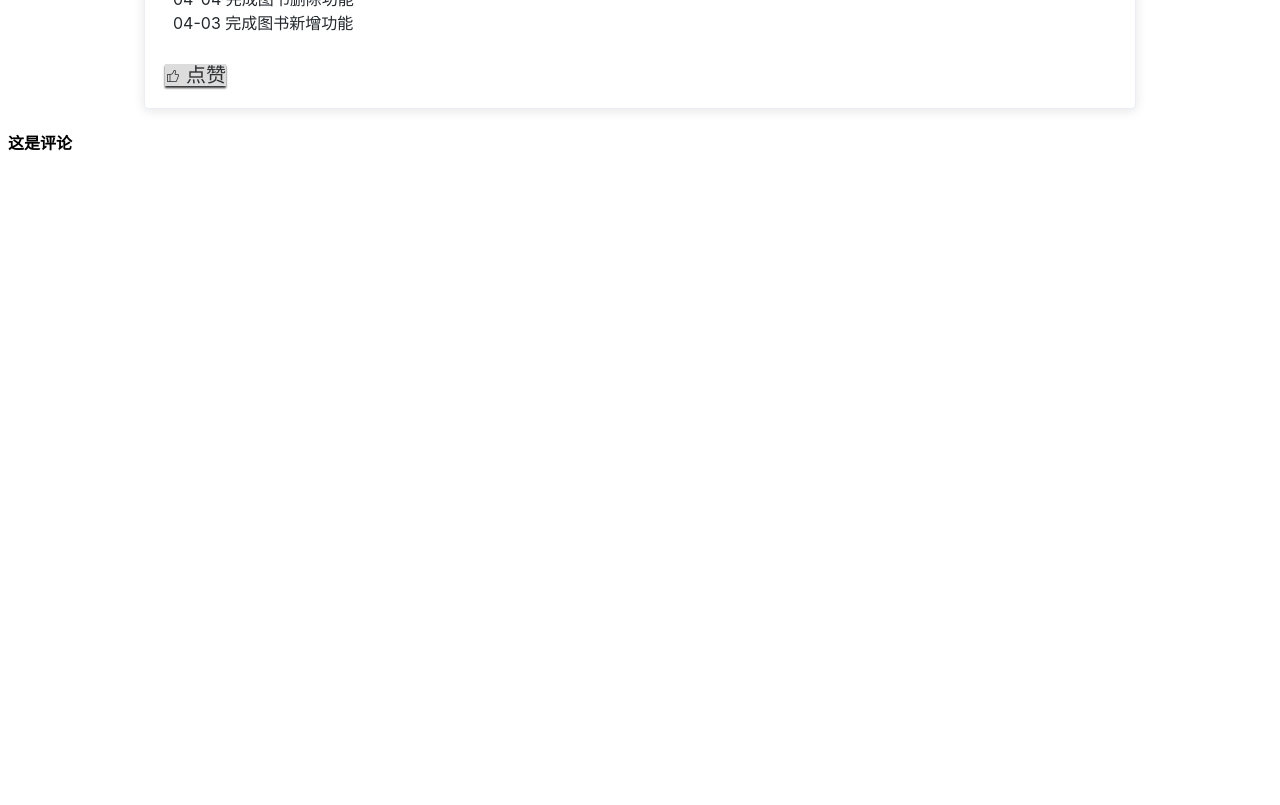
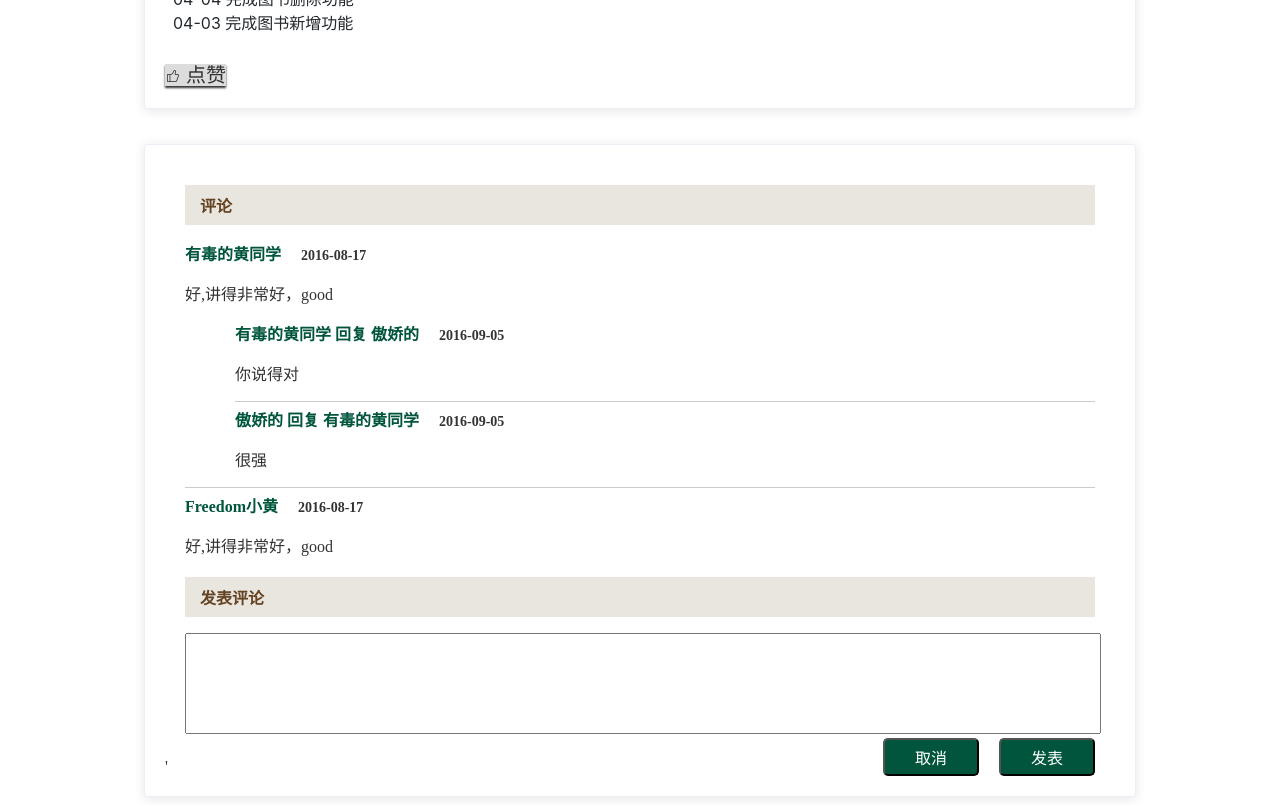
Before and after one commit to numsi/MyBlog-Vue, a Vue app: page /detail in a window 1280 px wide. Shown: the part 5840-6645 px from the top of the page. Before the commit the page ends 6016 px from the top, so only its background shows below. Built offline with nearby package versions, Linux system fonts and the light colour scheme; what mavon-editor would draw is missing.

Commit message:
评论组件实现

```diff
--- a/src/components/Comment.vue
+++ b/src/components/Comment.vue
@@ -1,13 +1,122 @@
 <template>
-    <div><h4>这是评论</h4></div>
+    <div id="comment">
+        <el-card style="text-align: left;width: 990px;margin: 35px auto 0 auto">
+            <!--评论显示-->
+            <div class="commentBox">
+                <h3>评论</h3>
+                <p v-if="comment.length==0">暂无评论，我来发表第一篇评论！</p>
+                <div v-else>
+                    <div class="comment" v-for="(item,index) in comment" v-bind:index="index" >
+                        <b>{{item.name}}<span>{{item.time}}</span></b>
+                        <p @click="changeCommenter(item.name,index)">{{item.content}}</p>
+                        <div v-if="item.reply.length > 0">
+                            <div class="reply" v-for="reply in item.reply">
+                                <b>{{reply.responder}}  回复  {{reply.reviewers}}<span>{{reply.time}}</span></b>
+                                <p @click="changeCommenter(reply.responder,index)">{{reply.content}}</p>
+                            </div>
+                        </div>
+                    </div>
+                </div>
+            </div>
+
+            <!--编辑评论-->
+            <div class="commentBox">
+                <h3>发表评论</h3>
+                <b v-if="type">你回复&nbsp;{{oldComment}}</b>
+                <textarea name="" value="请填写评论内容" v-model="commentText"></textarea>
+                <button class="btn" @click="addComment">发表</button>
+                <button class="btn" @click="canelComment">取消</button>
+            </div>'
+        </el-card>
+    </div>
 </template>
 
 <script>
     export default {
-        name: "Comment"
+        name: "Comment",
+        data(){
+            return{
+                commenter: "session",   //评论人
+                type: 0,                //0为评论作者1为评论别人的评论2为评论别人的别人
+                oldComment: null,
+                chosedIndex: -1,        //被选中的评论的index
+                comment: [
+                    {
+                        name: "有毒的黄同学",
+                        time: "2016-08-17",
+                        content: "好,讲得非常好，good",
+                        reply: [
+                            {
+                                responder: "有毒的黄同学",
+                                reviewers: "傲娇的",
+                                time: "2016-09-05",
+                                content: "你说得对"
+                            },
+                            {
+                                responder: "傲娇的",
+                                reviewers: "有毒的黄同学",
+                                time: "2016-09-05",
+                                content: "很强"
+                            }
+                        ]
+                    },
+                    {
+                        name: "Freedom小黄",
+                        time: "2016-08-17",
+                        content: "好,讲得非常好，good",
+                        reply: []
+                    }
+                ],    //评论内容
+                commentText:'',
+                name:''
+            }
+        },
+        methods:{
+            //增加评论
+            addComment(data) {
+                if(this.type == 0) {
+                    this.comment.push({
+                        name: 'session',
+                        time: getTime(),
+                        content: data,
+                        reply: []
+                    });
+                    //服务器端变
+                }else if(this.type == 1){
+                    this.comment[this.chosedIndex].reply.push({
+                        responder: 'session',
+                        reviewers:this.comment[this.chosedIndex].name,
+                        time: getTime(),
+                        content: data
+                    });
+                    this.type = 0;
+                }
+            },
+            //改变回复者
+            changeCommenter(name,index){
+                this.oldComment = name;
+                this.chosedIndex = index;
+                this.type = 1;
+                console.log(name);
+            },
+            //改变回复者为本文作者
+            canelComment() {
+                this.type = 0;
+            }
+        }
     }
 </script>
 
 <style scoped>
-
+    .commentBox textarea {overflow: auto; width: 100%; height: 95px; outline: none; resize: none;}
+    .commentBox button {float:right; margin-left:20px; padding:5px 30px; background:#01553D; border-radius:5px; color:#fff; font-size:16px;}
+    .commentBox button:hover {color:#fff; background:#047857}
+    .commentBox {margin:20px;}
+    .commentBox h3 {color: #634322; background: #e9e5df; padding: 8px 15px; text-align: left; font-size: 16px;}
+    .reply {margin:15px 0 15px 50px;}
+    .comment {margin-bottom:15px;}
+    .comment + .comment, .reply + .reply{border-top:1px solid #ccc;}
+    .comment b{color:#01553D; font-size:16px; display:block; margin:5px 0;}
+    .comment b span {color:#333; font-size:14px; margin-left:20px;}
+    .comment p {font-size:16px; color:#333;}
 </style>
```
